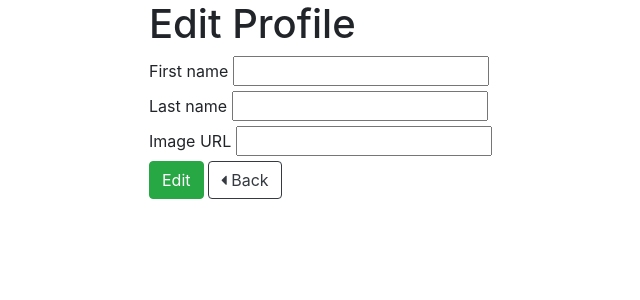
After one commit to james-br/flask-user-database, a Flask app: template templates/edit.html in a window 1280 px wide. The commit adds this page. Shown: the top 300 px of the page, without its empty margins (241-881 px from the left). Run offline with Flask 2, Linux system fonts and the light colour scheme; the template is opened without the code that fills it, so the values that code supplies are empty; some libraries are stand-ins or nearby versions.

Commit message:
flask server with database that allows to delete, create, and edit users

```diff
--- a/app.py
+++ b/app.py
@@ -5,7 +5,7 @@ from models import db, connect_db, User
 
 
 
-app = Flask(__name__)
+app = Flask(__name__, static_url_path='/static')
 app.config['SQLALCHEMY_DATABASE_URI'] = 'postgresql:///blogly'
 app.config['SECRET_KEY'] = "secret"
 app.config['SQLALCHEMY_TRACK_MODIFICATIONS'] = False
@@ -27,11 +27,11 @@ def user_list():
     users = User.query.order_by(User.last_name, User.first_name).all()
     return render_template('list.html', users=users)
 
-@app.route("/user/new", methods=["GET"])
+@app.route("/users/new", methods=["GET"])
 def user_new_form():
     return render_template('add.html')
 
-@app.route("/user/new", methods=["POST"])
+@app.route("/users/new", methods=["POST"])
 def sub_new_user():
 
     new_user = User(first_name=request.form['first_name'],
@@ -44,7 +44,31 @@ def sub_new_user():
 
 @app.route('/users/<int:user_id>')
 def users_show(user_id):
-    """Show a page with info on a specific user"""
 
-    user = user.query.get_or_404(user_id)
+    user = User.query.get_or_404(user_id)
     return render_template('profile.html', user=user)
+
+
+@app.route('/users/<int:user_id>/edit')
+def edit_user(user_id):
+    user = User.query.get_or_404(user_id)
+    return render_template('edit.html', user=user)
+
+@app.route('/users/<int:user_id>/edit', methods=["POST"])
+def edit_post(user_id):
+    user = User.query.get_or_404(user_id)
+    user.first_name = request.form['first_name']
+    user.last_name = request.form['last_name']
+    user.image_url = request.form['image_url']
+
+    db.session.add(user)
+    db.session.commit()
+
+    return redirect("/users")
+
+@app.route("/users/<int:user_id>/delete", methods=["POST"])
+def delete_user(user_id):
+    user = User.query.get_or_404(user_id)
+    db.session.delete(user)
+    db.session.commit()
+    return redirect("/users")
--- a/models.py
+++ b/models.py
@@ -2,6 +2,7 @@
 from flask_sqlalchemy import SQLAlchemy
 
 db = SQLAlchemy()
+
 
 def connect_db(app):
     """Connect to database."""
@@ -23,7 +24,9 @@ class User(db.Model):
                     nullable=False,
                     unique=True)
     image_url = db.Column(db.TEXT,
-                    nullable=False)
+                    nullable=False,
+                    unique=False,
+                    default= "/static/profile.jpg")
 
     @property
     def full_name(self):
--- a/templates/add.html
+++ b/templates/add.html
@@ -15,7 +15,8 @@
         <label for="">Picture Url</label>
         <input type="text" name="image_url">
     </p>
-    <button>Submit!</button>
+    <button class="btn btn-primary">Submit!</button>
+    <a class="btn btn-outline-dark" href="/"><i class=" fa fa-caret-left"></i> Back</a>
 </form>
-<a href="/">Go Back to List</a>
+
 {% endblock %}
--- /dev/null
+++ b/templates/edit.html
@@ -0,0 +1,22 @@
+{% extends 'index.html' %}
+
+{% block content %}
+<h1>Edit Profile</h1>
+<form method="POST">
+  <div>
+    <label for="first_name">First name</label>
+    <input type="text" name="first_name" id="first_name" value="{{user.first_name}}">
+  </div>
+  <div>
+    <label for="last_name">Last name</label>
+    <input type="text" name="last_name" id="last_name" value="{{user.last_name}}">
+  </div>
+  <div>
+    <label for="image_url">Image URL</label>
+    <input type="text" name="image_url" id="image_url" value="{{user.image_url}}">
+  </div>
+  <button type="submit" class="btn btn-success">Edit</button>
+  <a class="btn btn-outline-dark"href="/"><i class=" fa fa-caret-left"></i> Back</a>
+</form>
+
+{% endblock %}
--- a/templates/index.html
+++ b/templates/index.html
@@ -3,11 +3,19 @@
 <head>
     <meta charset="UTF-8">
     <meta name="viewport" content="width=device-width, initial-scale=1.0">
+    <link rel="stylesheet" href="https://stackpath.bootstrapcdn.com/bootstrap/4.3.1/css/bootstrap.min.css" integrity="sha384-ggOyR0iXCbMQv3Xipma34MD+dH/1fQ784/j6cY/iJTQUOhcWr7x9JvoRxT2MZw1T" crossorigin="anonymous">
+    <link rel="stylesheet" href="https://cdnjs.cloudflare.com/ajax/libs/font-awesome/4.7.0/css/font-awesome.min.css">
     <title></title>
 </head>
 <body>
-    {% block content %}
+    <div class="mx-auto" style="width: 500px;">
+        {% block content %}
 
-    {% endblock %}
+        {% endblock %}
+    </div>
+
+    <script src="https://code.jquery.com/jquery-3.3.1.slim.min.js" integrity="sha384-q8i/X+965DzO0rT7abK41JStQIAqVgRVzpbzo5smXKp4YfRvH+8abtTE1Pi6jizo" crossorigin="anonymous"></script>
+    <script src="https://cdnjs.cloudflare.com/ajax/libs/popper.js/1.14.7/umd/popper.min.js" integrity="sha384-UO2eT0CpHqdSJQ6hJty5KVphtPhzWj9WO1clHTMGa3JDZwrnQq4sF86dIHNDz0W1" crossorigin="anonymous"></script>
+    <script src="https://stackpath.bootstrapcdn.com/bootstrap/4.3.1/js/bootstrap.min.js" integrity="sha384-JjSmVgyd0p3pXB1rRibZUAYoIIy6OrQ6VrjIEaFf/nJGzIxFDsf4x0xIM+B07jRM" crossorigin="anonymous"></script>
 </body>
 </html>
--- a/templates/list.html
+++ b/templates/list.html
@@ -6,6 +6,6 @@
         <li><a href="/users/{{user.id}}">{{user.full_name}}</a></li>
         {% endfor %}
     </ul>
-    <p><a href="/user/new">Add New User</a></p>
+    <p><a class="btn btn-primary" href="/users/new">Add New User</a></p>
 
 {% endblock %}
```
Also changed, not shown: templates/profile.html (+8 -3 lines), static/profile.jpg (added).
